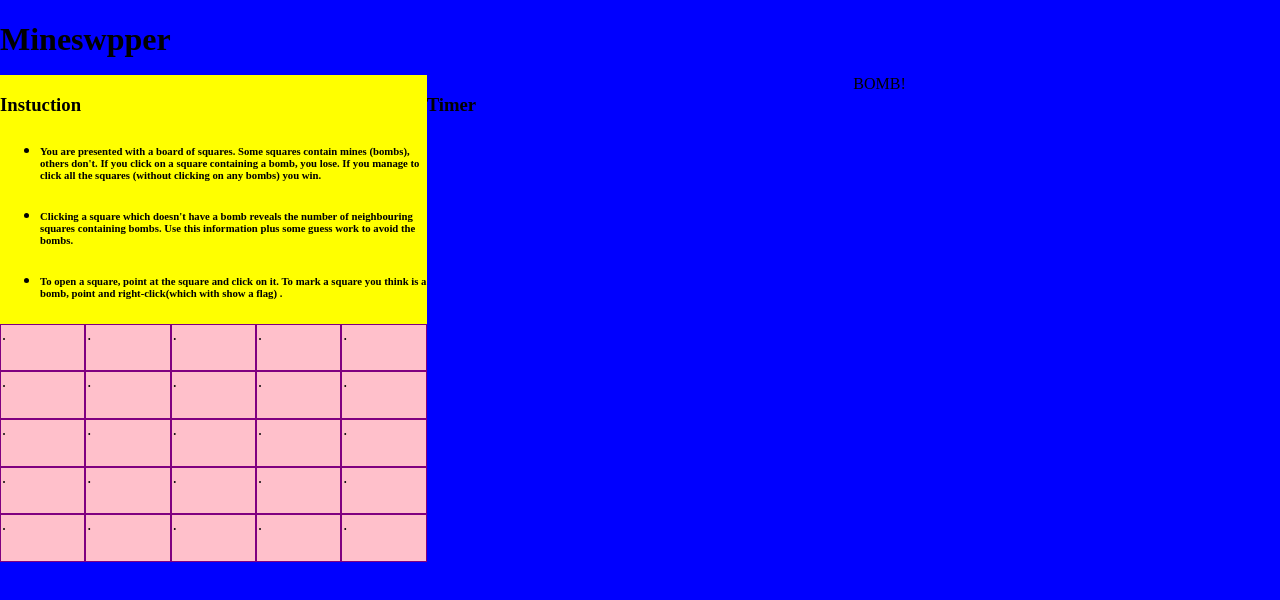
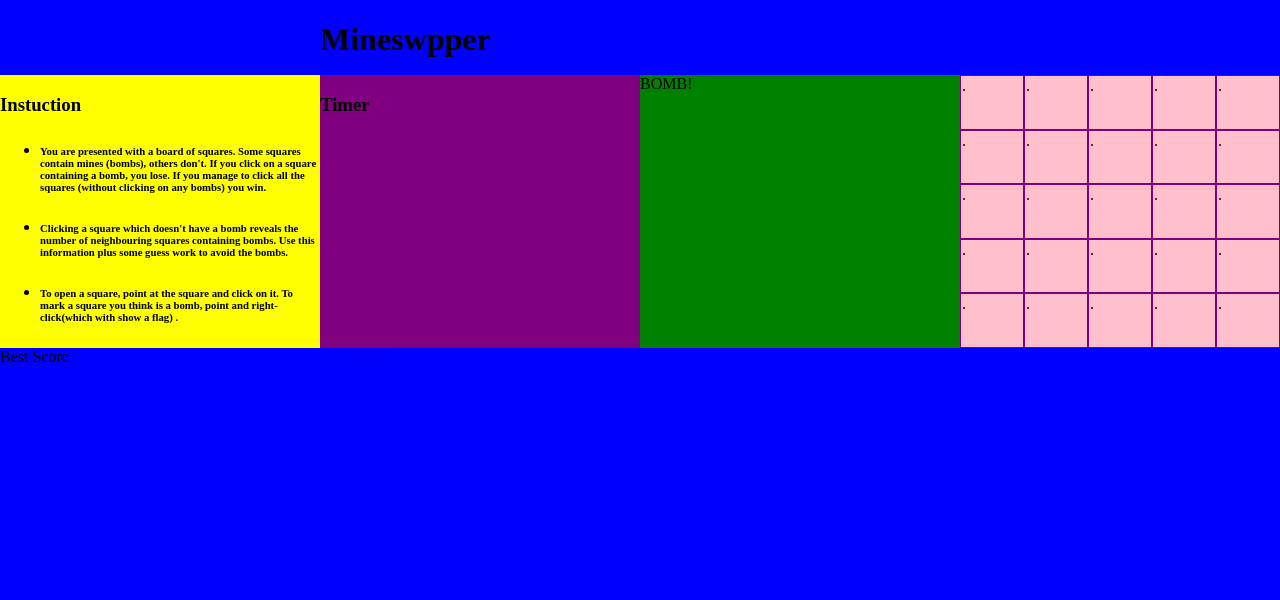
Before and after one commit to lijia36/lijia34, a website: page docs/Minesweeper/Minesweeper.html in a window 1280 px wide. Drawn offline with Linux system fonts and the light colour scheme.

Commit message:
lijia34 folder

```diff
--- a/Style up.css
+++ /dev/null
@@ -1,14 +0,0 @@
-h1{
-font-family:georgia;
-color:red
-}
-
-ol{color:blue;}
-
-ul{color:rgb(241, 104, 127);}
-
-table,th,td
-{border: 1px solid rgb(255, 255, 108);
-border-collapse: collapse;}
-th,td
-{padding: 15px}
--- a/docs/Minesweeper/Minesweeper.html
+++ b/docs/Minesweeper/Minesweeper.html
@@ -59,5 +59,9 @@
             <td>.</td>
         </tr>
     </table>
+    <aside id="S5">
+        <hs>Best Score</hs>
+    </aside>
+    <a href="/index.html">GO BACK</a>
     </body>
 </html>
--- a/docs/Minesweeper/Style Minesweeper.css
+++ b/docs/Minesweeper/Style Minesweeper.css
@@ -17,12 +17,22 @@ body{
   background:blue;
   margin:0px;
   display:grid;
-  grid-template: 75px 1fr 1fr 1fr/1fr 1fr 1fr;
+  grid-template: 75px 1fr 1fr 1fr/1fr 1fr 1fr 1fr;
 }
 header{
-  grid-column-start:1;
+  grid-column-start:2;
   grid-column-end:span 3;
 }
 #S1{
   background-color:yellow;
 }
+#S2{
+  background-color:purple;
+  grid-column-start:2;
+  grid-row-start:2;
+}
+#S3{
+  background-color:green;
+  grid-column-start:3;
+  grid-row-start:2;
+}
```
Also changed, not shown: docs/index.html (+1 -1 lines), index.js (added, +11 -0 lines), package.json (added, +29 -0 lines), 1 other file.
